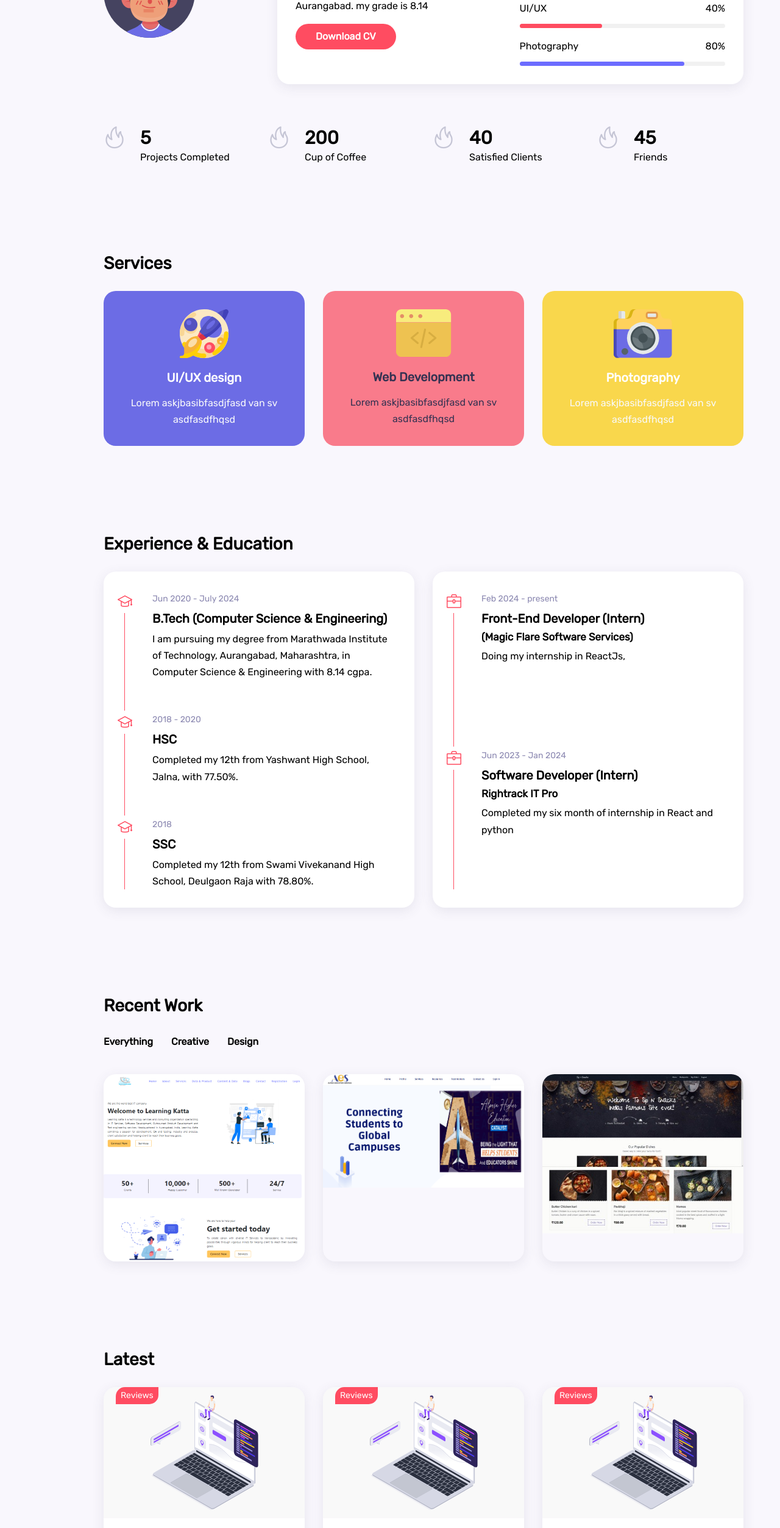
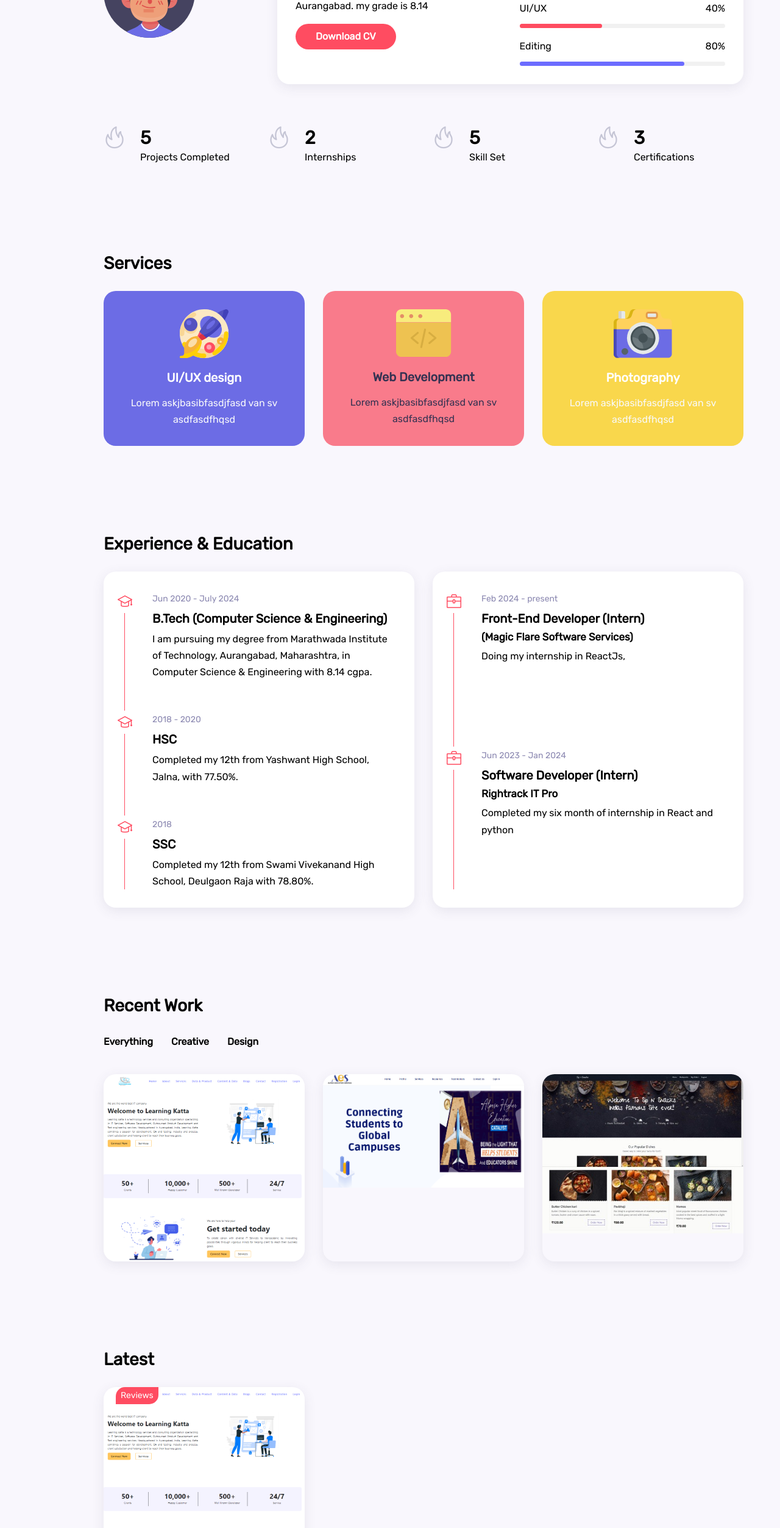
Before and after one commit to rushipisole/Portfolio, a React (Vite) app: page / in a window 1280 px wide. Shown: the part 1062-3567 px from the top of the page at 61% size. Built offline with nearby package versions, Linux system fonts and the light colour scheme.

Commit message:
Final Touchup

```diff
--- a/src/App.jsx
+++ b/src/App.jsx
@@ -18,6 +18,7 @@ function App() {
         <Sidebar />
         <Home />
         <About />
+
         <Services />
         <Resume />
         <Portfolio />
--- a/src/components/about/About.jsx
+++ b/src/components/about/About.jsx
@@ -53,7 +53,7 @@ const About = () => {
 
             <div className="skills__data">
               <div className="skills__titles">
-                <h3 className="skills__name">Photography</h3>
+                <h3 className="skills__name">Editing</h3>
                 <span className="skills__number">80%</span>
               </div>
 
--- a/src/components/about/AboutBox.jsx
+++ b/src/components/about/AboutBox.jsx
@@ -16,24 +16,24 @@ const AboutBox = () => {
                 <i className="about__icon icon-fire"></i>
 
                 <div>
-                    <h3 className="about__title">200</h3>
-                    <span className="about__subtitle">Cup of Coffee</span>
+                    <h3 className="about__title">2</h3>
+                    <span className="about__subtitle">Internships</span>
                 </div>
             </div>
             <div className="about__box">
                 <i className="about__icon icon-fire "></i>
 
                 <div>
-                    <h3 className="about__title">40</h3>
-                    <span className="about__subtitle">Satisfied Clients</span>
+                    <h3 className="about__title">5</h3>
+                    <span className="about__subtitle">Skill Set</span>
                 </div>
             </div>
             <div className="about__box">
                 <i className="about__icon icon-fire"></i>
 
                 <div>
-                    <h3 className="about__title">45</h3>
-                    <span className="about__subtitle">Friends</span>
+                    <h3 className="about__title">3</h3>
+                    <span className="about__subtitle">Certifications</span>
                 </div>
             </div>
         </div>
--- a/src/components/blogs/Blogs.jsx
+++ b/src/components/blogs/Blogs.jsx
@@ -10,19 +10,19 @@ const Blogs = () => {
         <div className="blog__card">
           <div className="blog__thumb">
             <a href="#"> <span className="blog__category">Reviews</span> </a>
-            <a href=""><img src="./src/assets/blog-1.svg" alt="" className='blog__img' /></a>
+            <a href=""><img src="./src/assets/learningKatta.png" alt="" className='blog__img' /></a>
           </div>
           <div className="blog__details">
-            <h3 className="blog__title">Best app development</h3>
+            <h3 className="blog__title">Learning Katta</h3>
             <div className="blog__meta">
-              <span>jun 10</span>
+              <span>Feb 3</span>
               <span className="blog__dot">.</span>
               <span>Rushi</span>
             </div>
           </div>
         </div>
 
-        <div className="blog__card">
+        {/* <div className="blog__card">
           <div className="blog__thumb">
             <a href="#"> <span className="blog__category">Reviews</span> </a>
             <a href=""><img src="./src/assets/blog-1.svg" alt="" className='blog__img' /></a>
@@ -35,9 +35,9 @@ const Blogs = () => {
               <span>Rushi</span>
             </div>
           </div>
-        </div>
+        </div> */}
 
-        <div className="blog__card">
+        {/* <div className="blog__card">
           <div className="blog__thumb">
             <a href="#"> <span className="blog__category">Reviews</span> </a>
             <a href=""><img src="./src/assets/blog-1.svg" alt="" className='blog__img' /></a>
@@ -50,7 +50,7 @@ const Blogs = () => {
               <span>Rushi</span>
             </div>
           </div>
-        </div>
+        </div> */}
       </div>
     </section>
   )
```
